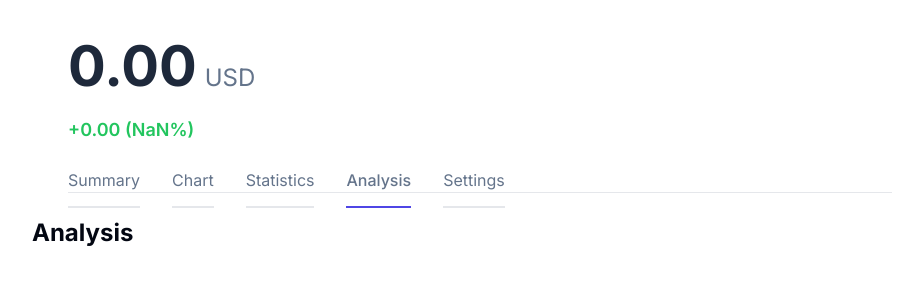
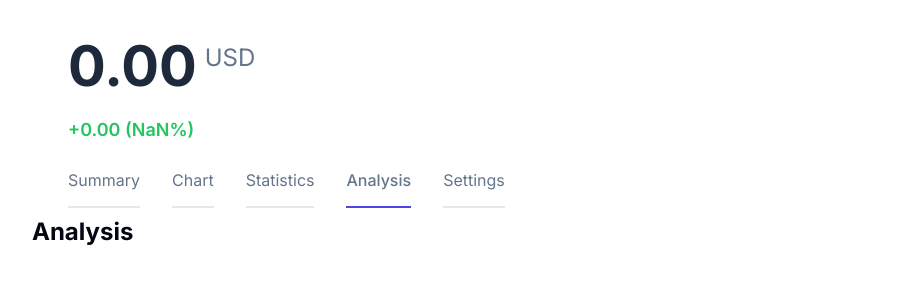
Before and after one commit to Rohitbaghel/catalog-assignment, a Next.js app: page /analysis in a window 1280 px wide. Shown: the top 300 px of the page, without its empty margins (160-1083 px from the left). Built offline with nearby package versions, Linux system fonts and the light colour scheme; no server answers.

Commit message:
css fixed

```diff
--- a/src/components/Crypto.tsx
+++ b/src/components/Crypto.tsx
@@ -11,9 +11,9 @@ export const Crypto = () => {
   return (
     <div className='w-full max-w-4xl px-9 py-6'>
       <div className='mb-6'>
-        <div className='flex items-baseline gap-x-2'>
+        <div className='flex items-start gap-x-2'>
           <h1 className='text-[56px] font-bold text-[#1E293B]'>{currentPrice.toLocaleString("en-US", { minimumFractionDigits: 2, maximumFractionDigits: 2 })}</h1>
-          <p className='text-[24px] font-normal text-[#64748B]'>USD</p>
+          <p className='text-[24px] font-normal text-[#64748B] mt-4'>USD</p>
         </div>
         <p
           style={{
@@ -32,7 +32,7 @@ export const Crypto = () => {
           ({Math.abs(percentChange).toFixed(2)}%)
         </p>
       </div>
-      <nav className='border-b border-gray-200'>
+      <nav >
         <ul className='flex space-x-8'>
           {[
             { href: '/summary', label: 'Summary' },
```
